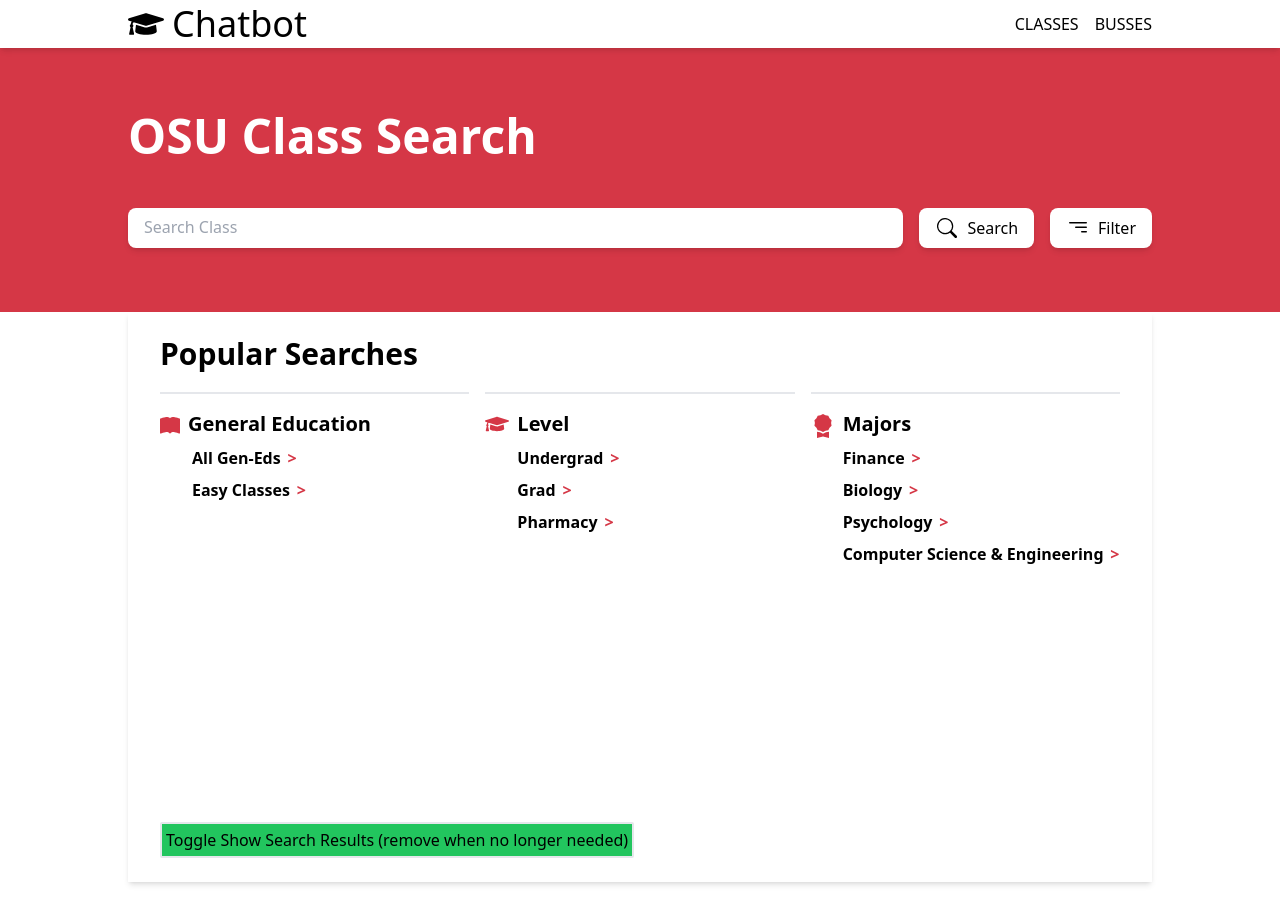
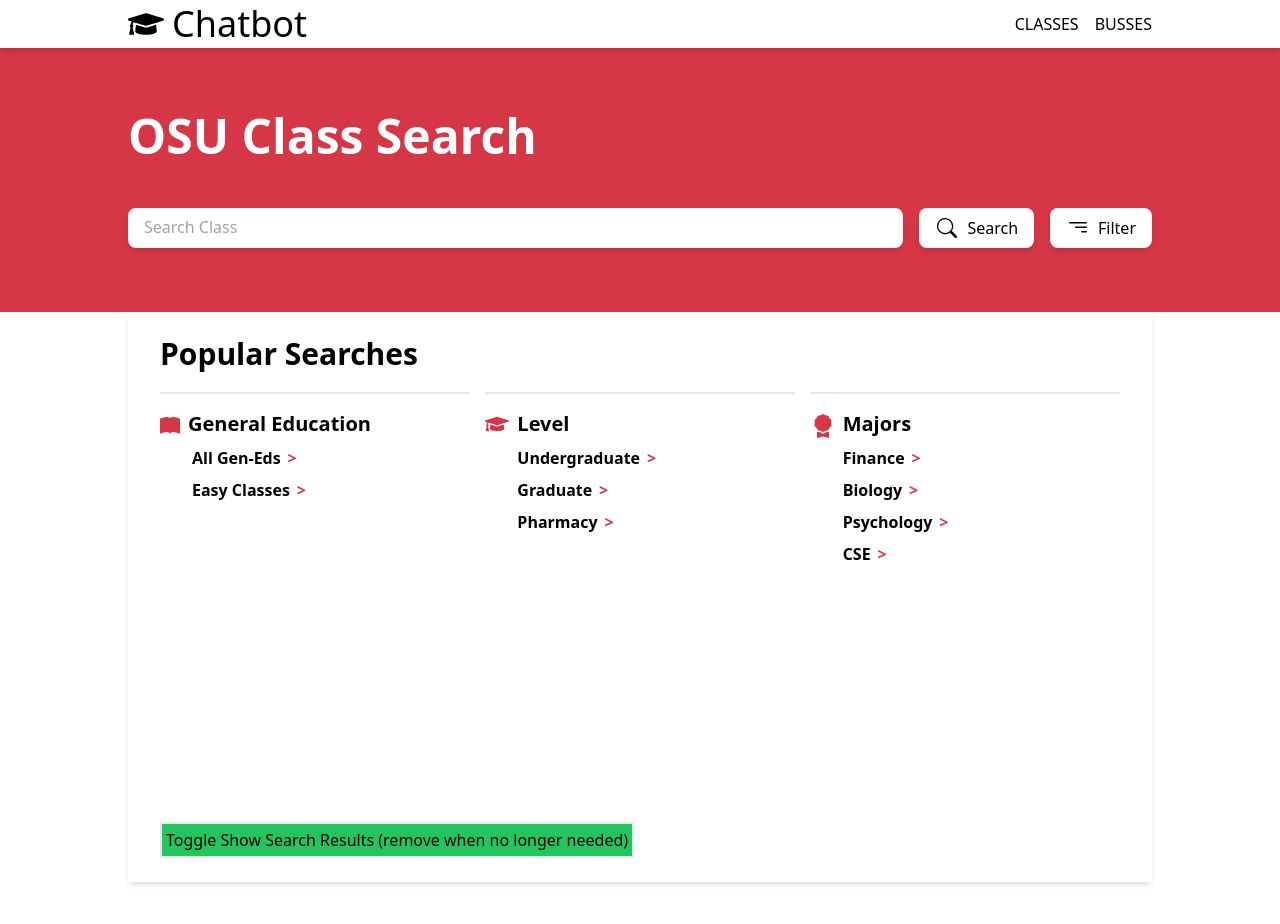
Before and after one commit to dailin7/chatbot, a React (Create React App) app in the folder client/: page / in a window 1280 px wide. Shown: the top 924 px of the page. Built offline with nearby package versions, Linux system fonts and the light colour scheme.

Commit message:
updated featurelink names

```diff
--- a/client/src/components/Home.tsx
+++ b/client/src/components/Home.tsx
@@ -168,8 +168,8 @@
                     <p className="m-0 text-xl font-bold">Level</p>
                   </div>
                   <div className="ml-8 mt-2 flex flex-col gap-2">
-                    <FeaturedLink text="Undergrad" />
-                    <FeaturedLink text="Grad" />
+                    <FeaturedLink text="Undergraduate" />
+                    <FeaturedLink text="Graduate" />
                     <FeaturedLink text="Pharmacy" />
                   </div>
                 </div>
@@ -182,7 +182,7 @@
                     <FeaturedLink text="Finance" />
                     <FeaturedLink text="Biology" />
                     <FeaturedLink text="Psychology" />
-                    <FeaturedLink text="Computer Science & Engineering" />
+                    <FeaturedLink text="CSE" />
                   </div>
                 </div>
               </div>
```
